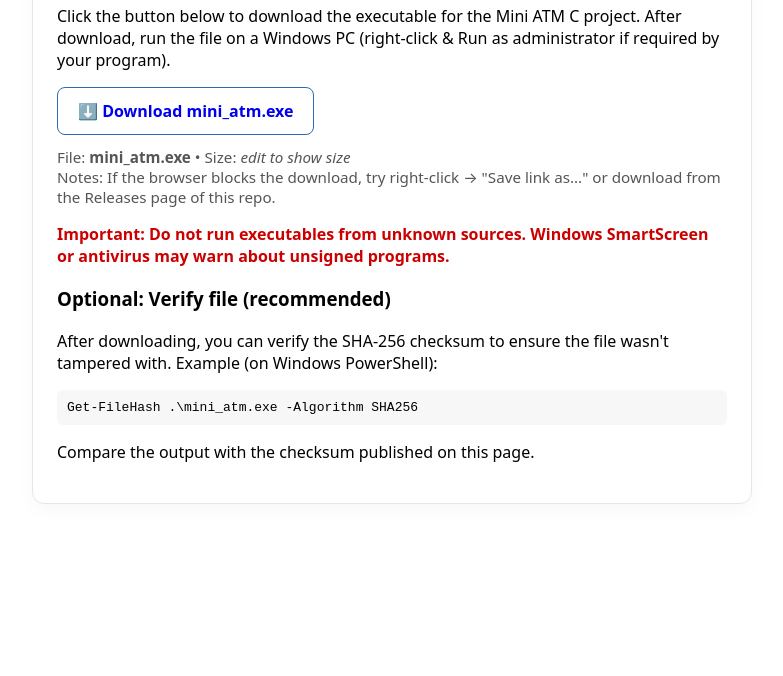
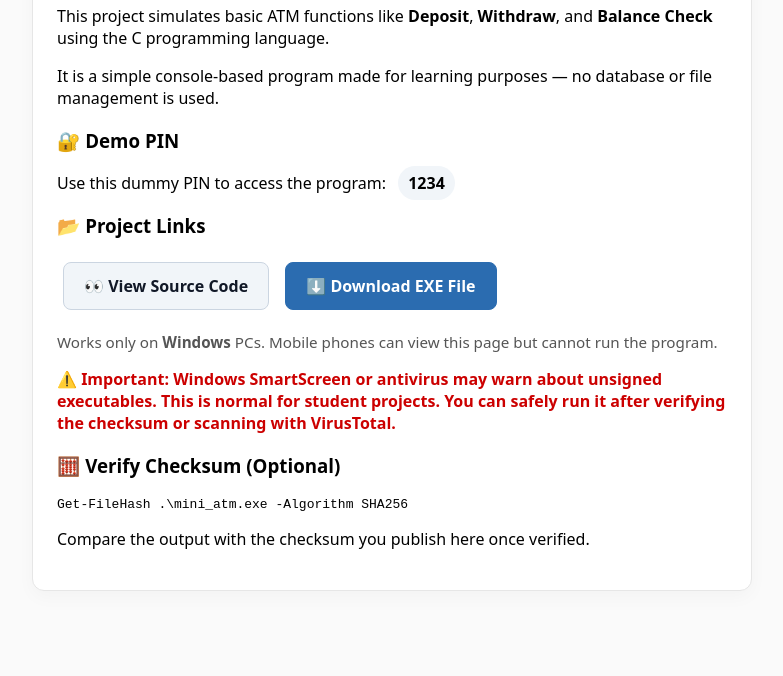
Before and after one commit to Sanjivani0001/MiniATM, a plain HTML site: page index.html in a window 1280 px wide. Shown: the part 124-800 px from the top of the page, without its empty margins (248-1031 px from the left). Drawn offline with Linux system fonts and the light colour scheme.

Commit message:
Update index.html

```diff
--- a/index.html
+++ b/index.html
@@ -3,47 +3,51 @@
 <head>
   <meta charset="utf-8" />
   <meta name="viewport" content="width=device-width,initial-scale=1" />
-  <title>Download - Mini ATM (C Project)</title>
+  <title>Mini ATM — C Project</title>
   <style>
-    body { font-family: system-ui, -apple-system, "Segoe UI", Roboto, sans-serif; padding: 40px; max-width: 720px; margin: auto; }
-    .card { border: 1px solid #e6e6e6; border-radius: 12px; padding: 24px; box-shadow: 0 6px 18px rgba(0,0,0,0.03); }
-    h1 { margin-top: 0; }
-    .download-btn {
-      display:inline-block;
-      padding: 12px 20px;
-      border-radius: 8px;
-      text-decoration: none;
-      font-weight: 600;
-      border: 1px solid #2b6cb0;
+    body { font-family: system-ui, -apple-system, "Segoe UI", Roboto, sans-serif; padding: 40px; max-width: 720px; margin: auto; background:#fafafa; }
+    .card { border: 1px solid #e6e6e6; border-radius: 12px; padding: 24px; box-shadow: 0 6px 18px rgba(0,0,0,0.03); background:white; }
+    h1 { margin-top: 0; color:#2b6cb0; }
+    .btn {
+      display:inline-block; padding:12px 20px; border-radius:8px; text-decoration:none; font-weight:600; margin:6px;
     }
-    .meta { color:#555; margin-top:12px; font-size:0.95rem; }
+    .view { background:#f1f5f9; border:1px solid #cbd5e1; color:#111827; }
+    .download { background:#2b6cb0; color:white; border:1px solid #2b6cb0; }
     .warn { color:#c00; font-weight:600; margin-top:16px; }
-    pre { background:#f7f7f7; padding:10px; border-radius:6px; overflow:auto; }
+    .meta { color:#555; font-size:0.95rem; margin-top:10px; }
+    .pill { background:#f1f5f9; padding:6px 10px; border-radius:999px; margin-left:8px; font-weight:600; }
   </style>
 </head>
 <body>
   <div class="card">
-    <h1>Mini ATM — Download</h1>
-    <p>Click the button below to download the executable for the Mini ATM C project. After download, run the file on a Windows PC (right-click &amp; Run as administrator if required by your program).</p>
+    <h1>💳 Mini ATM — C Project</h1>
 
-    <!-- EDIT this href to point to your exe file URL (release asset URL or raw.githubusercontent link) -->
-    <a class="download-btn" href="Project1.exe" download>
-      ⬇️ Download mini_atm.exe
-    </a>
+    <p>This project simulates basic ATM functions like <strong>Deposit</strong>, <strong>Withdraw</strong>, and <strong>Balance Check</strong> using the C programming language.</p>
+
+    <p>It is a simple console-based program made for learning purposes — no database or file management is used.</p>
+
+    <h3>🔐 Demo PIN</h3>
+    <p>Use this dummy PIN to access the program: <span class="pill">1234</span></p>
+
+    <h3>📂 Project Links</h3>
+    <p>
+      <!-- Replace these links with your actual repo URLs -->
+      <a class="btn view" href="https://github.com/YOUR_USERNAME/YOUR_REPO/blob/main/main.c" target="_blank">👀 View Source Code</a>
+      <a class="btn download" href="Project1.exe" download="mini_atm.exe">⬇️ Download EXE File</a>
+    </p>
 
     <div class="meta">
-      File: <strong>mini_atm.exe</strong> • Size: <em>edit to show size</em><br>
-      Notes: If the browser blocks the download, try right-click → "Save link as..." or download from the Releases page of this repo.
+      Works only on <strong>Windows</strong> PCs. Mobile phones can view this page but cannot run the program.
     </div>
 
     <div class="warn">
-      Important: Do not run executables from unknown sources. Windows SmartScreen or antivirus may warn about unsigned programs.
+      ⚠️ Important: Windows SmartScreen or antivirus may warn about unsigned executables. This is normal for student projects.
+      You can safely run it after verifying the checksum or scanning with VirusTotal.
     </div>
 
-    <h3>Optional: Verify file (recommended)</h3>
-    <p>After downloading, you can verify the SHA-256 checksum to ensure the file wasn't tampered with. Example (on Windows PowerShell):</p>
+    <h3>🧮 Verify Checksum (Optional)</h3>
     <pre>Get-FileHash .\mini_atm.exe -Algorithm SHA256</pre>
-    <p>Compare the output with the checksum published on this page.</p>
+    <p>Compare the output with the checksum you publish here once verified.</p>
   </div>
 </body>
 </html>
```
